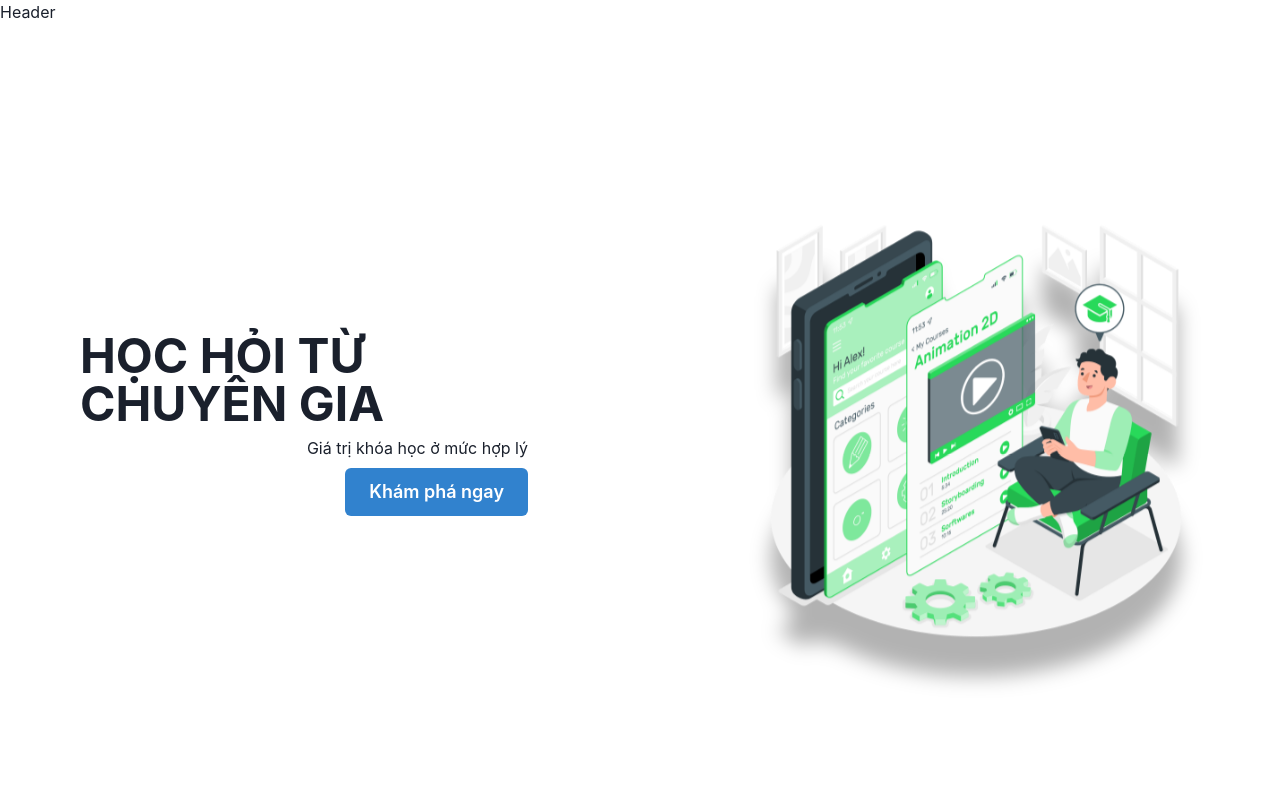
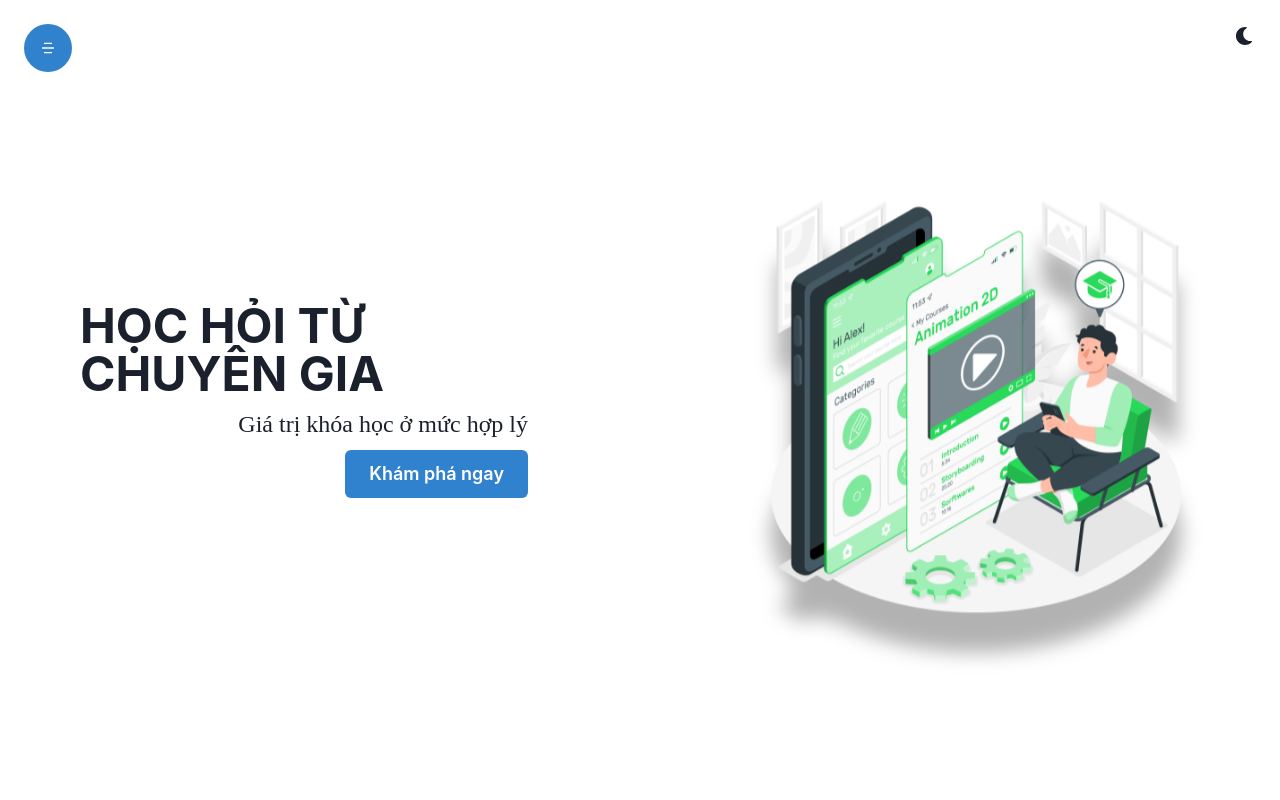
Before and after one commit to tkdvt372/course-web, a React (Create React App) app in the folder client/: page / in a window 1280 px wide. Shown: the top 800 px of the page. Built offline with nearby package versions, Linux system fonts and the light colour scheme.

Commit message:
completed component header

```diff
--- a/client/src/ColorModeSwitcher.js
+++ b/client/src/ColorModeSwitcher.js
@@ -11,6 +11,9 @@
     <IconButton
       size="md"
       fontSize="lg"
+      position={"fixed"}
+      top="4"
+      right={"4"}
       aria-label={`Switch to ${text} mode`}
       variant="ghost"
       color="current"
--- a/client/src/components/Home/Home.jsx
+++ b/client/src/components/Home/Home.jsx
@@ -20,7 +20,7 @@
         >
           <VStack width={"full"} alignItems={["center", "flex-end"]}>
             <Heading children="HỌC HỎI TỪ CHUYÊN GIA" size={"2xl"} />
-            <Text children="Giá trị khóa học ở mức hợp lý" />
+            <Text textAlign={["center", "left"]} fontSize={"2xl"} fontFamily="cursive" children="Giá trị khóa học ở mức hợp lý" />
             <Link to="/courses">
               <Button size={"lg"} colorScheme="blue">
                 Khám phá ngay
--- a/client/src/components/Layout/Header/Header.jsx
+++ b/client/src/components/Layout/Header/Header.jsx
@@ -1,9 +1,101 @@
 import React from 'react'
+import "./Header.css"
+import { ColorModeSwitcher } from "../../../ColorModeSwitcher"
+import { Button, Drawer, DrawerBody, DrawerContent, DrawerHeader, DrawerOverlay, HStack, Link, useDisclosure, VStack } from '@chakra-ui/react'
+import { RiDashboardFill, RiLogoutBoxLine, RiMenu5Fill } from "react-icons/ri"
+// import { FaHome } from 'react-icons/fa'
 
+
+const LinkButton = ({ url = "/", title = "Home" }) => (
+    <Link to={url}>
+        <Button variant={"ghost"}>{title}</Button>
+    </Link>
+);
 const Header = () => {
-  return (
-    <div>Header</div>
-  )
+    const { isOpen, onOpen, onClose } = useDisclosure()
+    const isAuthenticated = true;
+    const user = {
+        role: "admin"
+    }
+    const logoutHandler = ()=>{
+        console.log("Logout");
+    }
+    return (
+        <>
+            <ColorModeSwitcher />
+            <Button
+                colorScheme={"blue"}
+                width="12"
+                height="12"
+                rounded={'full'}
+                position={"fixed"}
+                top={"6"}
+                left={"6"}
+                onClick={onOpen}
+            >
+                <RiMenu5Fill />
+            </Button>
+            <Drawer placement='left' onClose={onClose} isOpen={isOpen} >
+                <DrawerOverlay backdropFilter={"blur(1px)"} />
+                <DrawerContent>
+                    <DrawerHeader borderBottomWidth={"1px"}>KHÓA HỌC DVT</DrawerHeader>
+                    <DrawerBody>
+                        <VStack spacing={"4"} alignItems="flex-start">
+                            <LinkButton url="/" title="Trang chủ" />
+                            <LinkButton url="/courses" title="Khóa học" />
+                            <LinkButton url="/request" title="Yêu cầu một khóa học" />
+                            <LinkButton url="/contact" title="Liên hệ" />
+                            <LinkButton url="/about" title="Thông tin" />
+                        </VStack>
+                        <HStack
+                            justifyContent={"space-evenly"}
+                            position="absolute"
+                            bottom={"2rem"}
+                            width="80%">
+                            {isAuthenticated ? (<>
+                                <VStack>
+                                    <HStack>
+                                        <Link to="/profile">
+                                            <Button variant={"ghost"} colorScheme={"blue"}>Hồ sơ</Button>
+                                        </Link>
+                                        <Link to="/logout">
+                                            <Button
+                                                variant={"ghost"}
+                                                colorScheme={"blue"}
+                                                onClick={logoutHandler}
+                                                >
+                                                <RiLogoutBoxLine />
+                                                Đăng xuất
+                                            </Button>
+                                        </Link>
+                                    </HStack>
+                                    {
+                                        user && user.role === "admin" && <Link to="/admin/dashboard">
+                                            <Button colorScheme={"purple"} variant="ghost">
+                                                <RiDashboardFill style={{ margin: "4px" }} />
+                                                Bảng điều khiển
+                                            </Button>
+                                        </Link>
+                                    }
+                                </VStack>
+
+                            </>) :
+                                (<>
+                                    <Link to="/login">
+                                        <Button colorScheme={"blue"}>Đăng nhập</Button>
+                                    </Link>
+                                    <p>hoặc</p>
+                                    <Link to="/signup">
+                                        <Button colorScheme={"blue"}>Đăng ký</Button>
+                                    </Link>
+
+                                </>)}
+                        </HStack>
+                    </DrawerBody>
+                </DrawerContent>
+            </Drawer>
+        </>
+    )
 }
 
 export default Header
```
Also changed, not shown: client/src/components/Layout/Header/Header.css (added).
